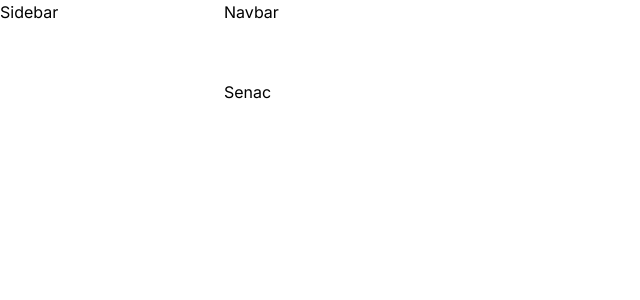
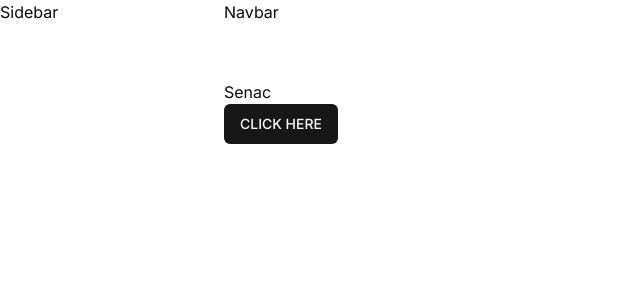
Before and after one commit to rbpolim/senac-gestao-escolar, a Next.js app: page / in a window 1280 px wide. Shown: the top 300 px of the page, without its empty margins (0-640 px from the left). Built offline with nearby package versions, Linux system fonts and the light colour scheme.

Commit message:
feat: installed shadcn

```diff
--- a/app/(dashboard)/page.tsx
+++ b/app/(dashboard)/page.tsx
@@ -1,7 +1,12 @@
+import { Button } from "@/components/ui/button"
+
 const Home = () => {
   return (
     <div>
       <h1>Senac</h1>
+      <Button>
+        CLICK HERE
+      </Button>
     </div>
   )
 }
--- a/app/globals.css
+++ b/app/globals.css
@@ -1,3 +1,76 @@
 @tailwind base;
 @tailwind components;
 @tailwind utilities;
+
+@layer base {
+  :root {
+    --background: 0 0% 100%;
+    --foreground: 0 0% 3.9%;
+
+    --card: 0 0% 100%;
+    --card-foreground: 0 0% 3.9%;
+
+    --popover: 0 0% 100%;
+    --popover-foreground: 0 0% 3.9%;
+
+    --primary: 0 0% 9%;
+    --primary-foreground: 0 0% 98%;
+
+    --secondary: 0 0% 96.1%;
+    --secondary-foreground: 0 0% 9%;
+
+    --muted: 0 0% 96.1%;
+    --muted-foreground: 0 0% 45.1%;
+
+    --accent: 0 0% 96.1%;
+    --accent-foreground: 0 0% 9%;
+
+    --destructive: 0 84.2% 60.2%;
+    --destructive-foreground: 0 0% 98%;
+
+    --border: 0 0% 89.8%;
+    --input: 0 0% 89.8%;
+    --ring: 0 0% 3.9%;
+
+    --radius: 0.5rem;
+  }
+
+  .dark {
+    --background: 0 0% 3.9%;
+    --foreground: 0 0% 98%;
+
+    --card: 0 0% 3.9%;
+    --card-foreground: 0 0% 98%;
+
+    --popover: 0 0% 3.9%;
+    --popover-foreground: 0 0% 98%;
+
+    --primary: 0 0% 98%;
+    --primary-foreground: 0 0% 9%;
+
+    --secondary: 0 0% 14.9%;
+    --secondary-foreground: 0 0% 98%;
+
+    --muted: 0 0% 14.9%;
+    --muted-foreground: 0 0% 63.9%;
+
+    --accent: 0 0% 14.9%;
+    --accent-foreground: 0 0% 98%;
+
+    --destructive: 0 62.8% 30.6%;
+    --destructive-foreground: 0 0% 98%;
+
+    --border: 0 0% 14.9%;
+    --input: 0 0% 14.9%;
+    --ring: 0 0% 83.1%;
+  }
+}
+
+@layer base {
+  * {
+    @apply border-border;
+  }
+  body {
+    @apply bg-background text-foreground;
+  }
+}
--- /dev/null
+++ b/components/ui/button.tsx
@@ -0,0 +1,56 @@
+import * as React from "react"
+import { Slot } from "@radix-ui/react-slot"
+import { cva, type VariantProps } from "class-variance-authority"
+
+import { cn } from "@/lib/utils"
+
+const buttonVariants = cva(
+  "inline-flex items-center justify-center rounded-md text-sm font-medium ring-offset-background transition-colors focus-visible:outline-none focus-visible:ring-2 focus-visible:ring-ring focus-visible:ring-offset-2 disabled:pointer-events-none disabled:opacity-50",
+  {
+    variants: {
+      variant: {
+        default: "bg-primary text-primary-foreground hover:bg-primary/90",
+        destructive:
+          "bg-destructive text-destructive-foreground hover:bg-destructive/90",
+        outline:
+          "border border-input bg-background hover:bg-accent hover:text-accent-foreground",
+        secondary:
+          "bg-secondary text-secondary-foreground hover:bg-secondary/80",
+        ghost: "hover:bg-accent hover:text-accent-foreground",
+        link: "text-primary underline-offset-4 hover:underline",
+      },
+      size: {
+        default: "h-10 px-4 py-2",
+        sm: "h-9 rounded-md px-3",
+        lg: "h-11 rounded-md px-8",
+        icon: "h-10 w-10",
+      },
+    },
+    defaultVariants: {
+      variant: "default",
+      size: "default",
+    },
+  }
+)
+
+export interface ButtonProps
+  extends React.ButtonHTMLAttributes<HTMLButtonElement>,
+    VariantProps<typeof buttonVariants> {
+  asChild?: boolean
+}
+
+const Button = React.forwardRef<HTMLButtonElement, ButtonProps>(
+  ({ className, variant, size, asChild = false, ...props }, ref) => {
+    const Comp = asChild ? Slot : "button"
+    return (
+      <Comp
+        className={cn(buttonVariants({ variant, size, className }))}
+        ref={ref}
+        {...props}
+      />
+    )
+  }
+)
+Button.displayName = "Button"
+
+export { Button, buttonVariants }
--- /dev/null
+++ b/lib/utils.ts
@@ -0,0 +1,6 @@
+import { type ClassValue, clsx } from "clsx"
+import { twMerge } from "tailwind-merge"
+
+export function cn(...inputs: ClassValue[]) {
+  return twMerge(clsx(inputs))
+}
--- /dev/null
+++ b/tailwind.config.js
@@ -0,0 +1,76 @@
+/** @type {import('tailwindcss').Config} */
+module.exports = {
+  darkMode: ["class"],
+  content: [
+    './pages/**/*.{ts,tsx}',
+    './components/**/*.{ts,tsx}',
+    './app/**/*.{ts,tsx}',
+    './src/**/*.{ts,tsx}',
+	],
+  theme: {
+    container: {
+      center: true,
+      padding: "2rem",
+      screens: {
+        "2xl": "1400px",
+      },
+    },
+    extend: {
+      colors: {
+        border: "hsl(var(--border))",
+        input: "hsl(var(--input))",
+        ring: "hsl(var(--ring))",
+        background: "hsl(var(--background))",
+        foreground: "hsl(var(--foreground))",
+        primary: {
+          DEFAULT: "hsl(var(--primary))",
+          foreground: "hsl(var(--primary-foreground))",
+        },
+        secondary: {
+          DEFAULT: "hsl(var(--secondary))",
+          foreground: "hsl(var(--secondary-foreground))",
+        },
+        destructive: {
+          DEFAULT: "hsl(var(--destructive))",
+          foreground: "hsl(var(--destructive-foreground))",
+        },
+        muted: {
+          DEFAULT: "hsl(var(--muted))",
+          foreground: "hsl(var(--muted-foreground))",
+        },
+        accent: {
+          DEFAULT: "hsl(var(--accent))",
+          foreground: "hsl(var(--accent-foreground))",
+        },
+        popover: {
+          DEFAULT: "hsl(var(--popover))",
+          foreground: "hsl(var(--popover-foreground))",
+        },
+        card: {
+          DEFAULT: "hsl(var(--card))",
+          foreground: "hsl(var(--card-foreground))",
+        },
+      },
+      borderRadius: {
+        lg: "var(--radius)",
+        md: "calc(var(--radius) - 2px)",
+        sm: "calc(var(--radius) - 4px)",
+      },
+      keyframes: {
+        "accordion-down": {
+          from: { height: 0 },
+          to: { height: "var(--radix-accordion-content-height)" },
+        },
+        "accordion-up": {
+          from: { height: "var(--radix-accordion-content-height)" },
+          to: { height: 0 },
+        },
+      },
+      animation: {
+        "accordion-down": "accordion-down 0.2s ease-out",
+        "accordion-up": "accordion-up 0.2s ease-out",
+      },
+    },
+  },
+  plugins: [require("tailwindcss-animate")],
+}
```
Also changed, not shown: package.json (+10 -4 lines), components.json (added), 1 other file (tests, documents, lock files or other folders).
